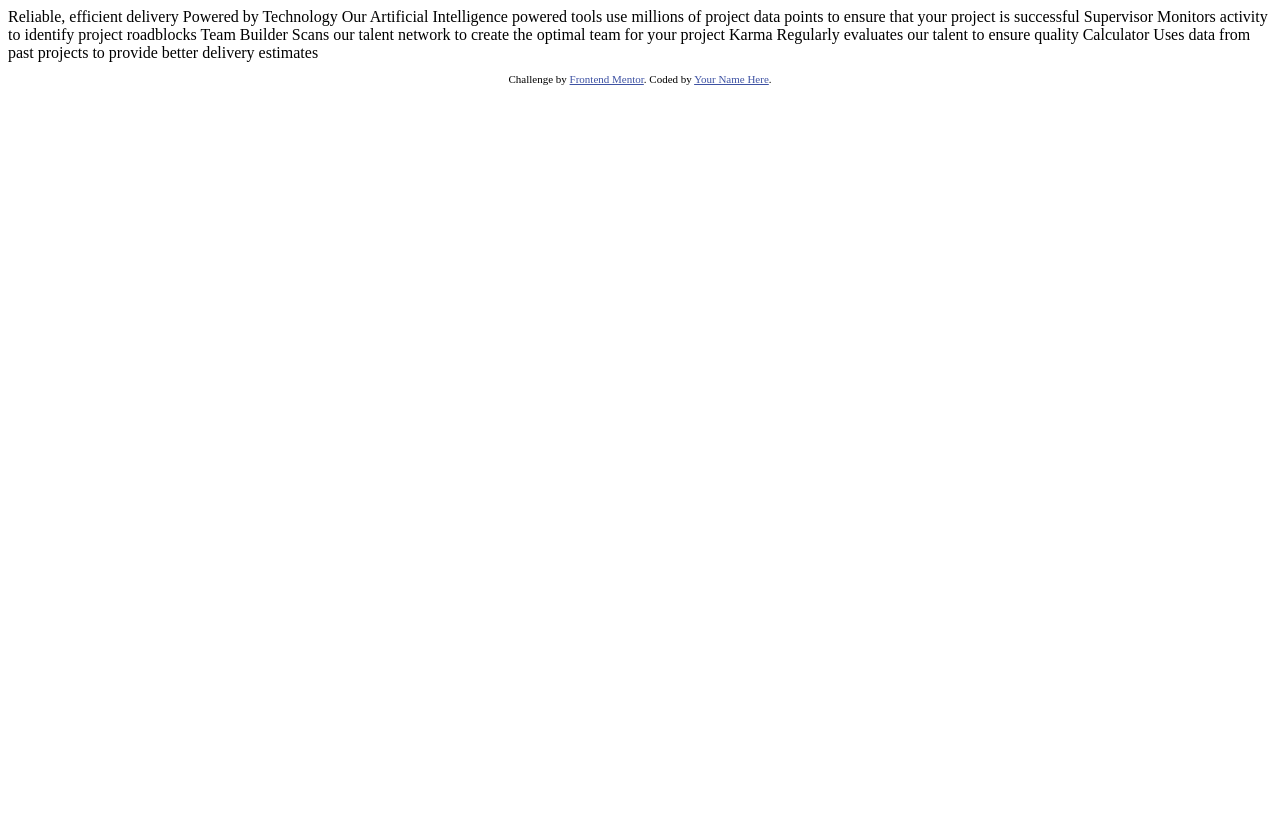
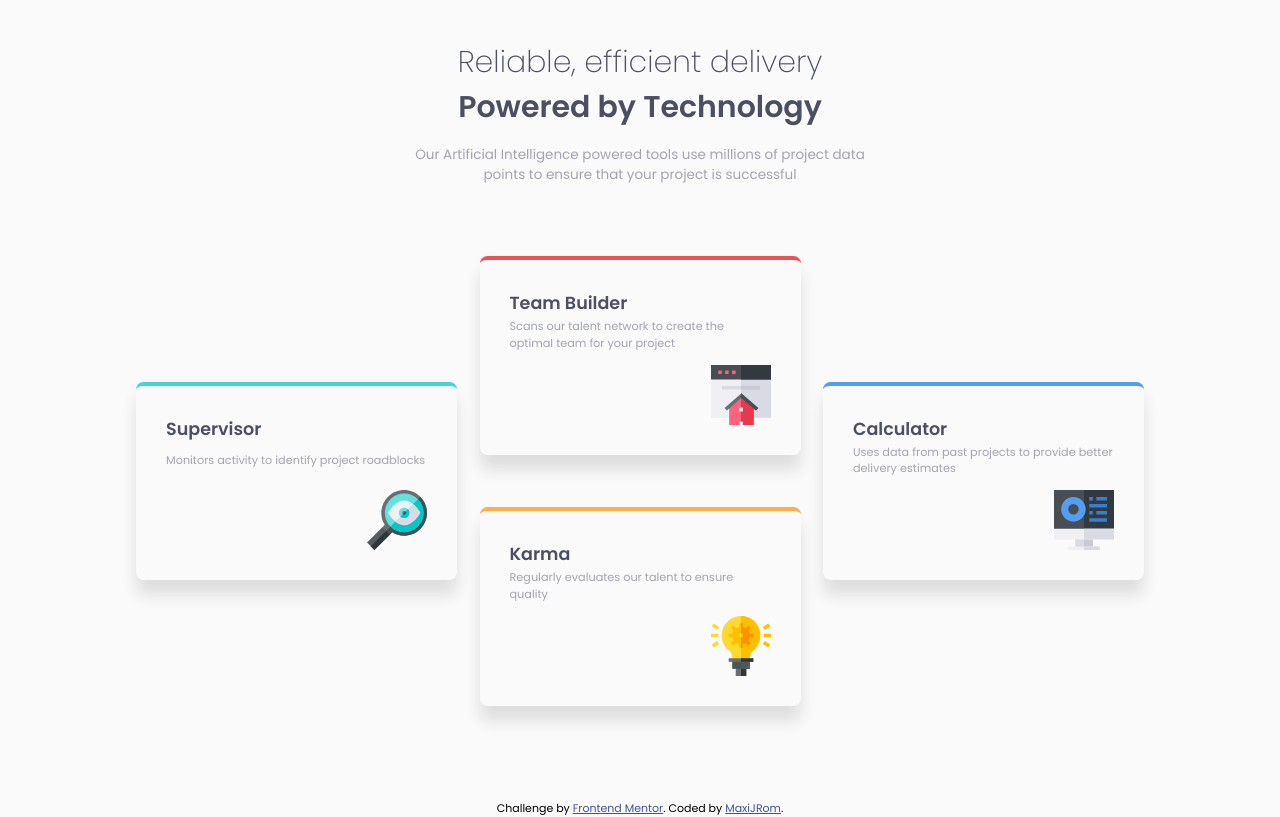
Before and after one commit to MaxiJRom/9-four-card-feature-section-master, a plain HTML site: page index.html in a window 1280 px wide. Drawn offline with Linux system fonts and the light colour scheme.

Commit message:
nuevos cambios
esta terminado

```diff
--- a/index.html
+++ b/index.html
@@ -1,45 +1,74 @@
 <!DOCTYPE html>
 <html lang="en">
+
 <head>
   <meta charset="UTF-8">
-  <meta name="viewport" content="width=device-width, initial-scale=1.0"> <!-- displays site properly based on user's device -->
+  <meta name="viewport" content="width=device-width, initial-scale=1.0">
+  <!-- displays site properly based on user's device -->
+
+  <link rel="preconnect" href="https://fonts.googleapis.com">
+  <link rel="preconnect" href="https://fonts.gstatic.com" crossorigin>
+  <link href="https://fonts.googleapis.com/css2?family=Poppins:wght@200;400;600&display=swap" rel="stylesheet">
 
   <link rel="icon" type="image/png" sizes="32x32" href="./images/favicon-32x32.png">
-
+  <link rel="stylesheet" href="style.css">
   <title>Frontend Mentor | Four card feature section</title>
 
-  <!-- Feel free to remove these styles or customise in your own stylesheet 👍 -->
-  <style>
-    .attribution { font-size: 11px; text-align: center; }
-    .attribution a { color: hsl(228, 45%, 44%); }
-  </style>
 </head>
+
 <body>
+  <main>
 
-  Reliable, efficient delivery
-  Powered by Technology
+    <section>
+      <h1 class="fw-200 dark-blue ta-center"> Reliable, efficient delivery</h1>
+      <h2 class="fw-600 dark-blue ta-center"> Powered by Technology</h2>
 
-  Our Artificial Intelligence powered tools use millions of project data points
-  to ensure that your project is successful
+      <p class="fw-400 grayish-blue ta-center"> Our Artificial Intelligence powered tools use millions of project data
+        points to ensure that your project is successful</p>
 
-  Supervisor
-  Monitors activity to identify project roadblocks
 
-  Team Builder
-  Scans our talent network to create the optimal team for your project
 
-  Karma
-  Regularly evaluates our talent to ensure quality
 
-  Calculator
-  Uses data from past projects to provide better delivery estimates
+      <div class="card-container">
 
+        <div class="card top-cyan">
+          <h3 class="dark-blue">Supervisor</h3>
+          <p class="fw-400 grayish-blue"> Monitors activity to identify project roadblocks</p>
+          <img src="./images/icon-supervisor.svg" alt="">
+        </div>
+        <div class="card top-red">
+          <h3 class="dark-blue"> Team Builder</h3>
+          <p class="fw-400 grayish-blue">Scans our talent network to create the optimal team for your project</p>
+          <img src="./images/icon-team-builder.svg" alt="">
+        </div>
+        <div class="card top-orange">
+          <h3 class="dark-blue"> Karma</h3>
+          <p class="fw-400 grayish-blue"> Regularly evaluates our talent to ensure quality</p>
+          <img src="./images/icon-karma.svg" alt="">
+        </div>
+        <div class="card top-blue">
+          <h3 class="dark-blue"> Calculator</h3>
+          <p class="fw-400 grayish-blue"> Uses data from past projects to provide better delivery estimates</p>
+          <img src="./images/icon-calculator.svg" alt="">
+        </div>
+
+
+      </div>
+      <!--.card-container-->
+
+
+
+
+    </section>
+
+  </main>
 
   <footer>
     <p class="attribution">
       Challenge by <a href="https://www.frontendmentor.io?ref=challenge" target="_blank">Frontend Mentor</a>.
-      Coded by <a href="#">Your Name Here</a>.
+      Coded by <a href="https://www.frontendmentor.io/profile/MaxiJRom">MaxiJRom</a>.
     </p>
   </footer>
 </body>
+
 </html>
--- /dev/null
+++ b/style.css
@@ -0,0 +1,187 @@
+/* ====== General Styles =========== */
+* {
+    margin: 0;
+    padding: 0;
+    box-sizing: border-box;
+}
+
+/* ====== Typography=========== */
+html {
+    font-size: 15px;
+}
+
+* {
+    font-family: 'Poppins', sans-serif;
+}
+
+.ta-center {
+    text-align: center;
+}
+
+.fw-200 {
+    font-weight: 200;
+}
+
+.fw-400 {
+    font-weight: 400;
+}
+
+.fw-600 {
+    font-weight: 600;
+}
+
+.dark-blue {
+    color: var(--dark-blue);
+}
+
+.grayish-blue {
+    color: var(--grayish-blue);
+}
+
+.gray {
+    color: var(--gray);
+}
+
+/* ====== Colors =========== */
+:root {
+    --red: hsl(0, 78%, 62%);
+    --cyan: hsl(180, 62%, 55%);
+    --orange: hsl(34, 97%, 64%);
+    --blue: hsl(212, 86%, 64%);
+
+    --dark-blue: hsl(234, 12%, 34%);
+    --grayish-blue: hsl(229, 6%, 66%);
+    --gray: hsl(0, 0%, 98%);
+}
+
+.top-cyan{
+    border-top: 4px solid var(--cyan);
+}
+
+.top-blue{
+    border-top: 4px solid var(--blue);
+}
+
+.top-orange{
+    border-top: 4px solid var(--orange);
+}
+
+.top-red{
+    border-top: 4px solid var(--red);
+}
+
+/* ====== Layout =========== */
+body {
+    position: relative;
+    background-color: var(--gray);
+    min-height: 100vh;
+}
+
+main {
+    min-height: 100vh;
+}
+
+section{
+    padding: 10px;
+}
+
+.card-container {
+    margin: 7vh auto;
+    display: flex;
+    flex-direction: column;
+    align-items: stretch;
+}
+
+.card{
+    flex:1 0 200px;
+    margin: 1rem 0;
+}
+
+@media (min-width: 600px) {
+    .card-container {
+        min-height: 32rem;
+        display: grid;
+        width: 80%;
+        gap: 1.5rem;
+        grid-template-rows: repeat(4, 1fr);
+        grid-template-columns: repeat(3, 1fr);
+    }
+
+    .card:first-child {
+        grid-row: 2/ span 2;
+        /* supervisor*/
+    }
+
+    .card:nth-child(2) {
+        grid-row: 1 / span 2;
+        /* Team builder*/
+    }
+
+    .card:nth-child(3) {
+        grid-row: 3 / span 2;
+        /* Karma*/
+    }
+
+    .card:nth-child(4) {
+        grid-row: 2 / span 2;
+        /* Calculator*/
+    }
+
+}
+
+
+.card {
+    display: flex;
+    flex-direction: column;
+    justify-content: space-between;
+}
+
+footer {
+    position: absolute;
+    /* bottom: 10px; */
+    right: 0;
+    left: 0;
+}
+
+/* ====== Component Styles =========== */
+
+
+section h1 {
+    padding-top: 2rem;
+    font-size: 2rem;
+}
+
+section>h2 {
+    font-size: 2rem;
+}
+
+section>p {
+    font-size: 0.9rem;
+    max-width: 490px;
+    margin: 1rem auto;
+}
+
+.card {
+    padding: min(2rem, 3vw);
+    border-radius: 0.5rem;
+    box-shadow: 0 1rem 1rem #dedede;
+}
+
+.card img {
+    width: 4rem;
+    align-self: flex-end;
+}
+
+.card p {
+    font-size: 0.75rem;
+    line-height: 1.5;
+    margin-bottom: 1em;
+}
+
+.attribution {
+    font-size: 11px;
+    text-align: center;
+}
+
+.attribution a {
+    color: hsl(228, 45%, 44%);
```
Also changed, not shown: design/desktop-preview.jpg (deleted), 1 other file.
